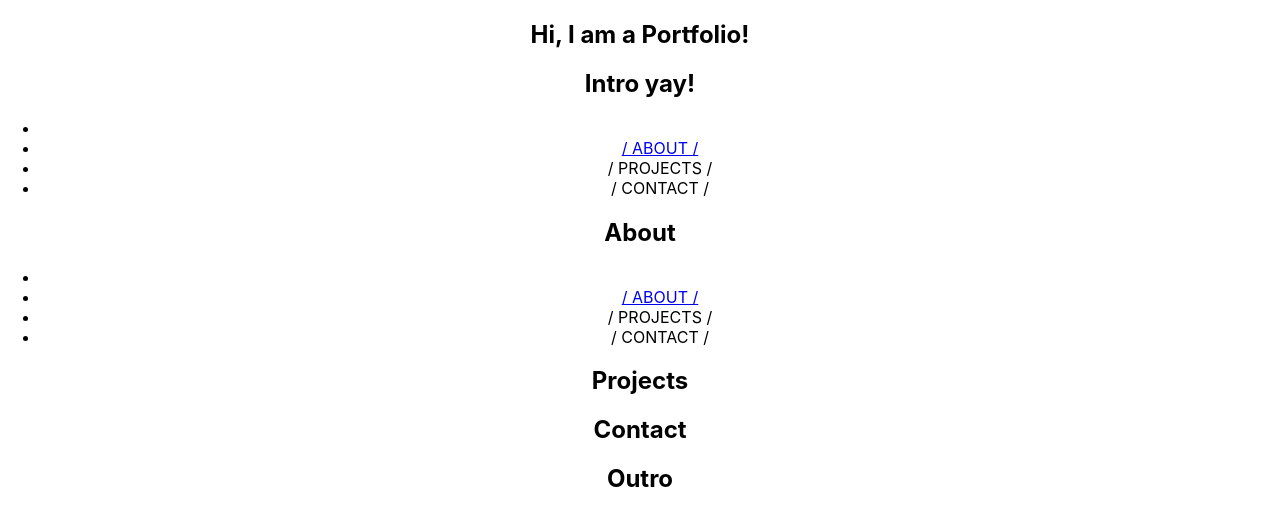
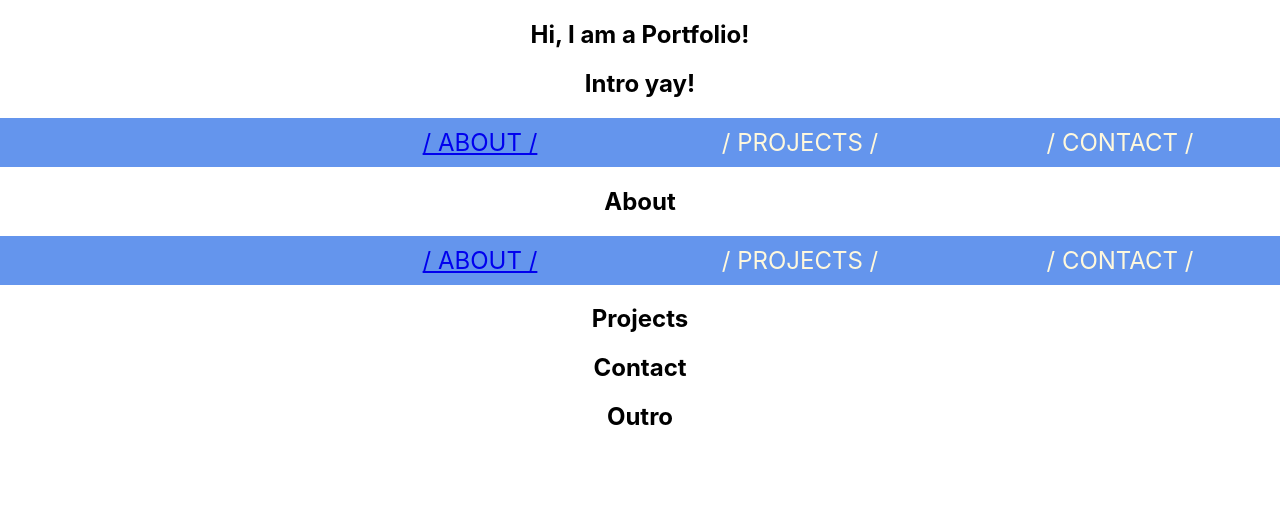
Before and after one commit to schatfield/personal-portfolio, a React (Create React App) app: page / in a window 1280 px wide. Shown: the top 526 px of the page. Built offline with nearby package versions, Linux system fonts and the light colour scheme.

Commit message:
nav bar details

```diff
--- a/src/components/NavBar.js
+++ b/src/components/NavBar.js
@@ -1,7 +1,7 @@
 
 import React, { Component } from 'react';
 import { Link, Router, withRouter } from "react-router-dom";
-//import './NavBar.css'
+import '../stylesheets/NavBar.css'
 class NavBar extends Component {
     render() {
       return (
@@ -14,8 +14,6 @@ class NavBar extends Component {
                 <li><Link className="nav-link" to="/">/ ABOUT /</Link></li>
                 <li><Link className="nav-link" to="/"></Link>/ PROJECTS /</li>
                 <li><Link className="nav-link" to="/"></Link>/ CONTACT /</li>
-
-
               </ul>
             </div>
           </nav>
--- a/src/stylesheets/NavBar.css
+++ b/src/stylesheets/NavBar.css
@@ -0,0 +1,17 @@
+
+ .container {
+    display: flex;
+    padding: 0;
+    margin-bottom: 0;
+}
+
+nav .container li {
+    flex: 1;
+    padding: 10px;
+    text-align: center;
+    font-size: 1.5em;
+    color: cornsilk;
+    box-sizing: border-box;
+    background-color: cornflowerblue;
+    list-style-type: none;
+}
```
